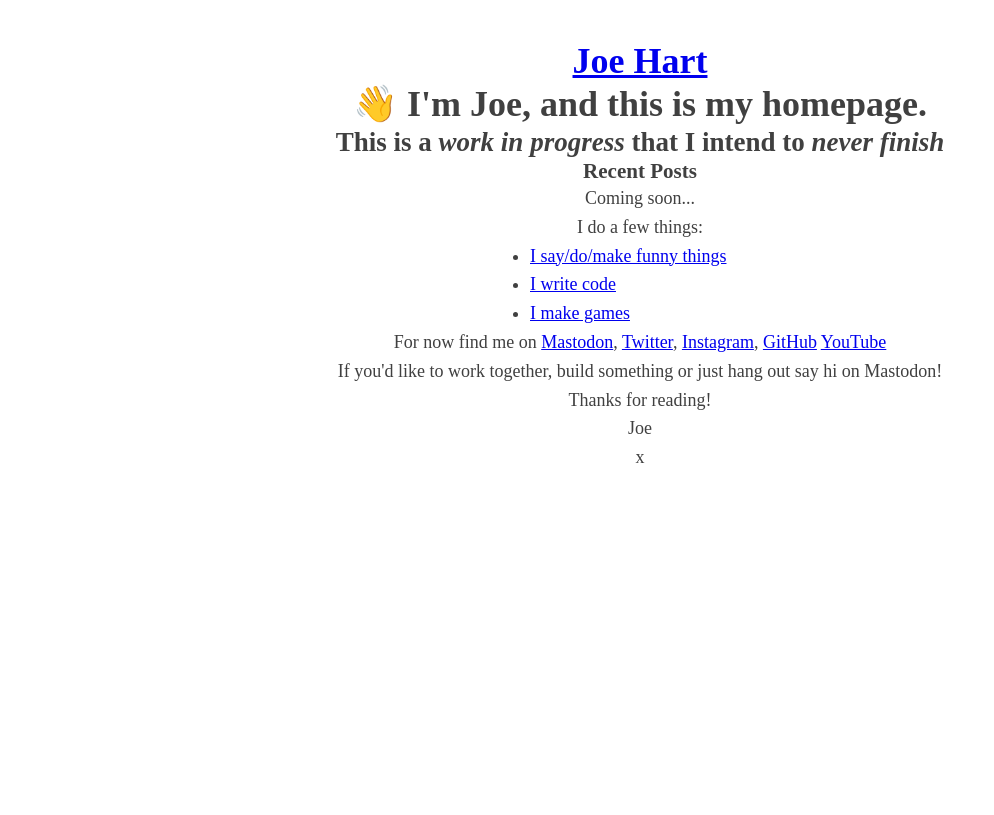
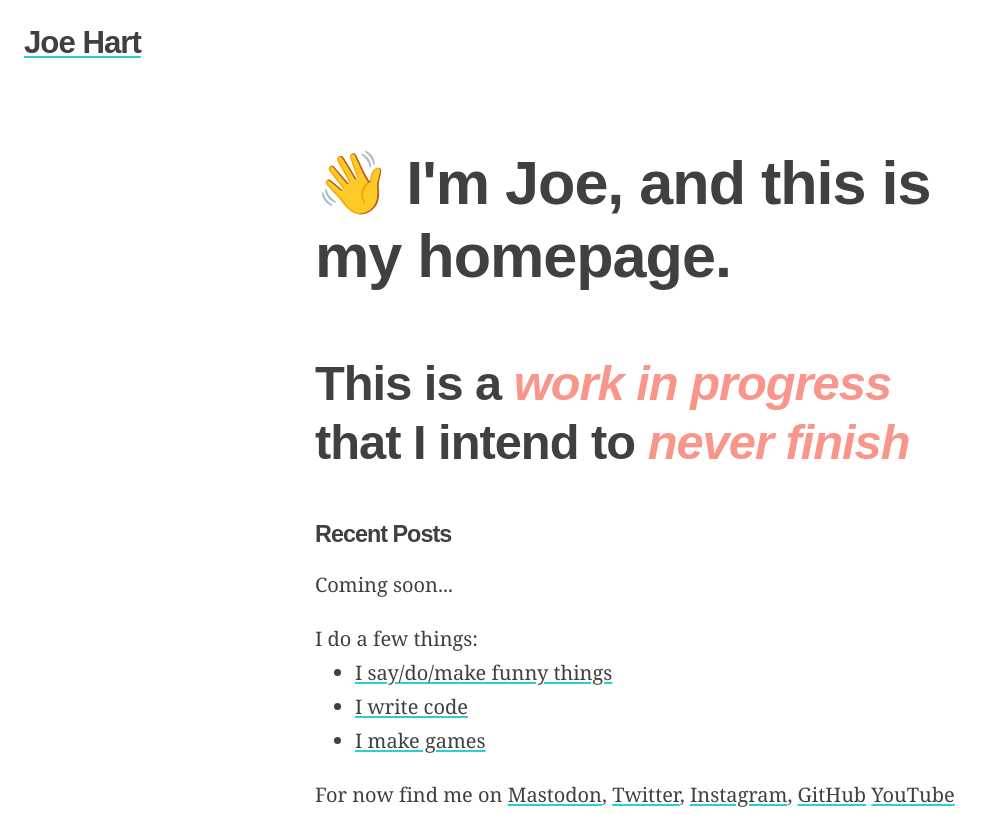
Before and after one commit to JoeHart/joe-simple-site, an Eleventy site: page index.njk in a window 1280 px wide. Shown: the top 815 px of the page, without its empty margins (0-994 px from the left). Built offline with nearby package versions, Linux system fonts and the light colour scheme; Eleventy itself is replaced by a stand-in of ours; files that its build step writes are made by us from their sources.

Commit message:
style: :lipstick: Add css variables for font sizes and colours

```diff
--- a/css/index.css
+++ b/css/index.css
@@ -1,20 +1,105 @@
+:root {
+  --contentwidth: 650px;
+  /* @link https://utopia.fyi/type/calculator?c=320,18,1.2,1240,20,1.25,5,2,&s=0.75|0.5|0.25,1.5|2|3|4|6,s-l&g=s,l,xl,12 */
+  --step--2: clamp(0.78rem, calc(0.77rem + 0.03vw), 0.8rem);
+  --step--1: clamp(0.94rem, calc(0.92rem + 0.11vw), 1rem);
+  --step-0: clamp(1.13rem, calc(1.08rem + 0.22vw), 1.25rem);
+  --step-1: clamp(1.35rem, calc(1.28rem + 0.37vw), 1.56rem);
+  --step-2: clamp(1.62rem, calc(1.5rem + 0.58vw), 1.95rem);
+  --step-3: clamp(1.94rem, calc(1.77rem + 0.87vw), 2.44rem);
+  --step-4: clamp(2.33rem, calc(2.08rem + 1.25vw), 3.05rem);
+  --step-5: clamp(2.8rem, calc(2.45rem + 1.77vw), 3.82rem);
+  --pink: #f9968b;
+  --red: #f27348;
+  --gray: #26474e;
+  --blue: #76cdcd;
+  --teal: #2cced2;
+}
+
+header {
+  padding: 1.5rem;
+}
+
 body {
-  margin: 40px auto;
-  max-width: 650px;
-  line-height: 1.6;
-  font-size: 18px;
+  line-height: 1.7;
   color: #404040;
-  padding: 0 10px;
-  text-align: center;
+  font-family: Georgia, "Times New Roman", Times, serif;
+  font-size: var(--step-0);
+}
+
+main {
+  box-sizing: content-box;
+  margin-inline: auto;
+  max-inline-size: var(--contentwidth);
 }
 
 ul {
   width: 300px;
-  margin: 0 auto;
+  margin: 0;
+  margin-left: 2em;
   text-align: left;
+  padding: 0;
+}
+
+ol {
+  list-style: none;
 }
 h1,
 h2,
 h3 {
   line-height: 1.2;
+  letter-spacing: -1px;
+  font-family: Arial, Helvetica, sans-serif;
 }
+
+h1 {
+  font-size: var(--step-5);
+}
+
+blockquote,
+dl,
+figcaption,
+li,
+p {
+  max-width: 65ch;
+  line-height: 1.7;
+}
+
+* + p {
+  margin-top: 1em;
+}
+
+h2 {
+  font-size: var(--step-4);
+}
+
+a {
+  color: currentColor;
+  text-decoration-skip-ink: auto;
+  /* text-decoration-color: rgb(0, 0, 238); */
+  text-decoration-color: var(--teal);
+  text-decoration-thickness: 2px;
+  text-underline-offset: 0.2ex;
+  transition: text-decoration-thickness 0.1s linear;
+}
+
+a:hover {
+  text-decoration-thickness: 4px;
+}
+
+.home {
+  font-size: var(--step-2);
+}
+
+.homepage h1 {
+  margin: 1em 0;
+}
+
+.homepage h2 {
+  margin: 1em 0;
+}
+
+.homepage h2 em {
+  margin: 1em 0;
+  color: var(--pink);
+}
```
